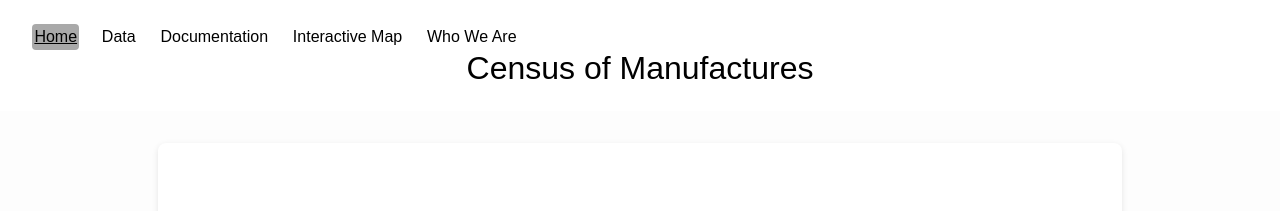
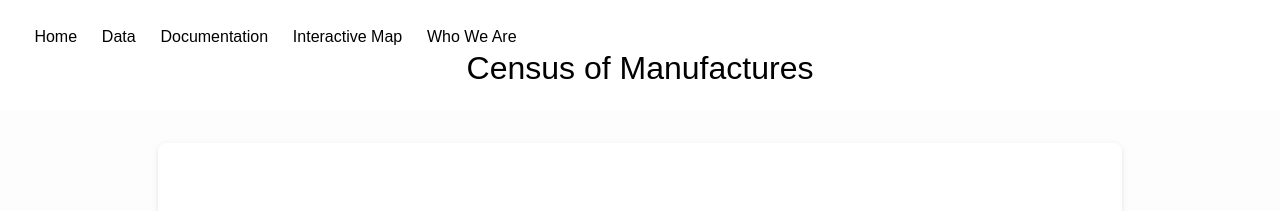
Before and after one commit to allen-otterstrom/CMF_data, a Jekyll site: the page built from add-on.md, in a window 1280 px wide. Shown: the top 211 px of the page. Built offline with Jekyll 4.4.1, drawn with Linux system fonts in a browser that asks for light colours.

Commit message:
Update header.html

```diff
--- a/_includes/header.html
+++ b/_includes/header.html
@@ -20,7 +20,7 @@
 
   <nav class="site-nav" aria-label="Primary">
     <ul class="nav-links">
-      <li class="nav-item"><a href="index.html" class="active">Home</a></li>
+      <li class="nav-item"><a href="index.html" class="{% if page.path == 'index.md' %}active{% endif %}">Home</a></li>
 
       <li class="nav-item has-submenu">
         <a href="get-data.html">Data</a>
```
